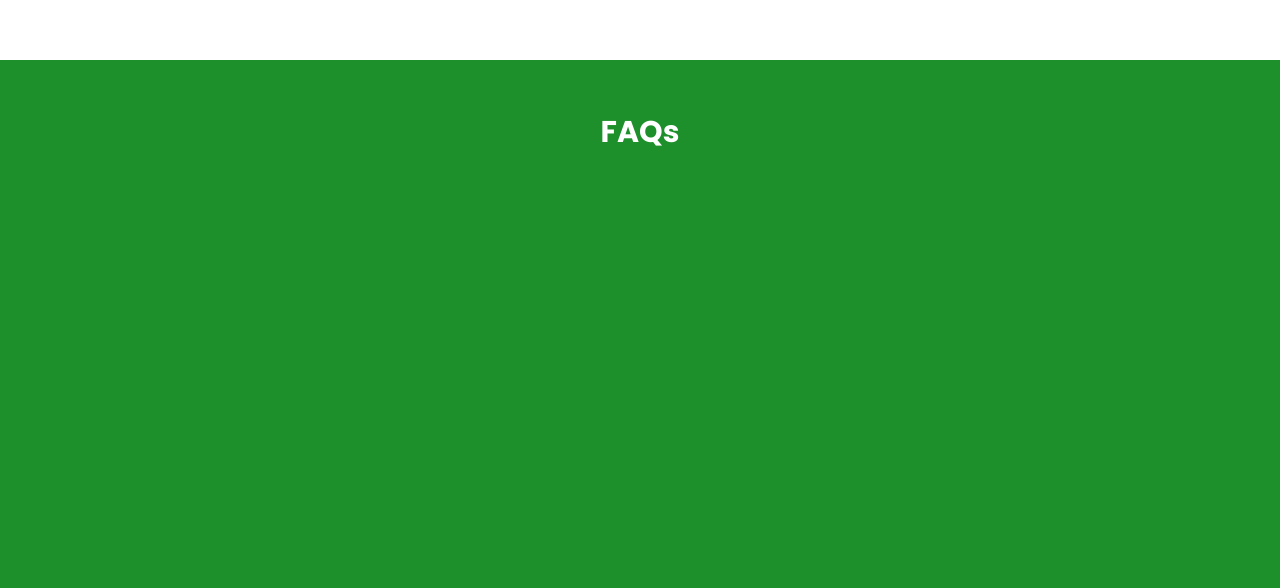
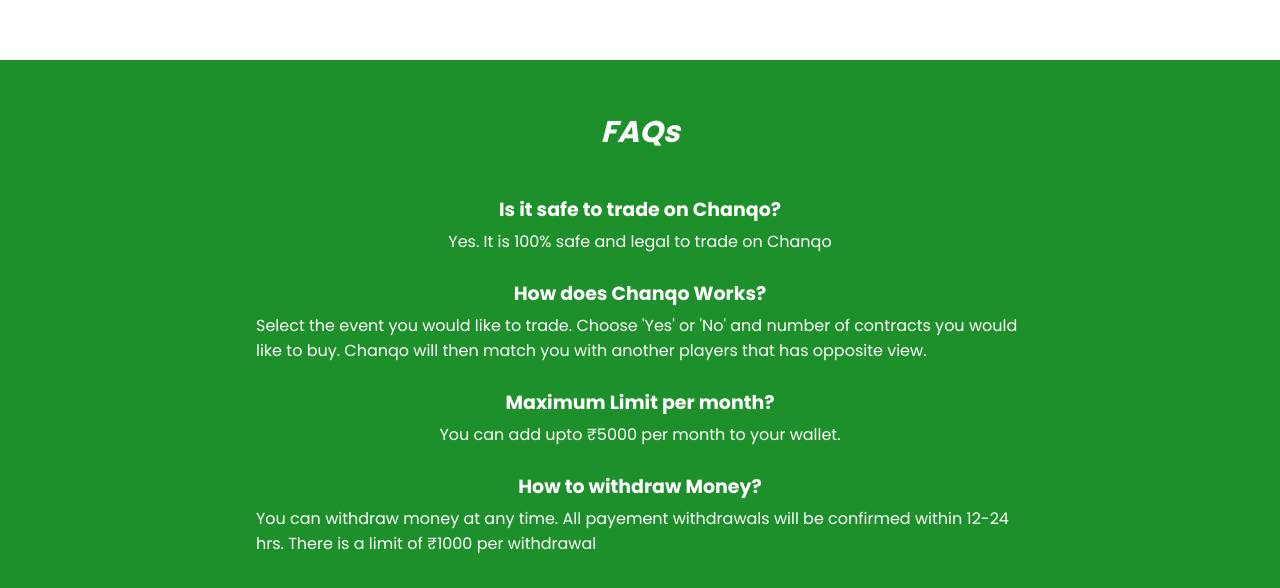
Before and after one commit to garvitomer/chanqo_website, a plain HTML site: page index.html in a window 1280 px wide. Shown: the part 1540-2128 px from the top of the page. Drawn offline with Linux system fonts and the light colour scheme.

Commit message:
working on page3

```diff
--- a/index.html
+++ b/index.html
@@ -54,16 +54,46 @@
 
   <section class="page3" id="id_page3">
     <p class="faq-headings">FAQs</p>
-    <div class="faq">
-      <div class="faq-items">
-        <div class="faq-question">
-
-        </div>
-        <div class="faq-answers">
-
-        </div>
+    <div class="faq-item">
+      <!-- 1 -->
+      <div class="faq-question">
+        <p>Is it safe to trade on Chanqo?</p>
+      </div>
+      <div class="faq-answer">
+        <p>Yes. It is 100% safe and legal to trade on Chanqo</p>
       </div>
     </div>
+    <!-- 2 -->
+    <div class="faq-item">
+      <div class="faq-question">
+        <p>How does Chanqo Works?</p>
+      </div>
+      <div class="faq-answer">
+        <p>Select the event you would like to trade. Choose 'Yes' or 'No' and number of contracts you would like to buy.
+          Chanqo will then match you with another players that has opposite view.</p>
+      </div>
+    </div>
+    <!-- 3 -->
+    <div class="faq-item">
+      <div class="faq-question">
+        <p>Maximum Limit per month?</p>
+      </div>
+      <div class="faq-answer">
+        <p>You can add upto &#8377;5000 per month to your wallet.</p>
+      </div>
+    </div>
+    <!-- 4 -->
+    <div class="faq-item">
+      <div class="faq-question">
+        <p>How to withdraw Money?</p>
+      </div>
+      <div class="faq-answer">
+        <p>You can withdraw money at any time. All payement withdrawals will be confirmed within 12-24 hrs.
+          There is a limit of &#8377;1000 per withdrawal</p>
+      </div>
+    </div>
+    <!-- 5 -->
+
   </section>
 
 
--- a/page3.css
+++ b/page3.css
@@ -11,6 +11,29 @@
 .faq-headings{
   font-size: 30px;
   margin-top: 50px;
+  margin-bottom: 25px;
   color: white;
   font-weight: bold;
+  font-style: italic;
+
 }
+
+.faq-item{
+  display: flex;
+  flex-direction: column;
+  justify-content: start;
+  align-items: center;
+  padding: 10px 20%;
+}
+
+.faq-question{
+  font-size: 19px;
+  color: white;
+  font-weight: bold;
+  padding: 5px;
+}
+
+.faq-answer{
+  font-size: 16px;
+  color: white
+}
```
